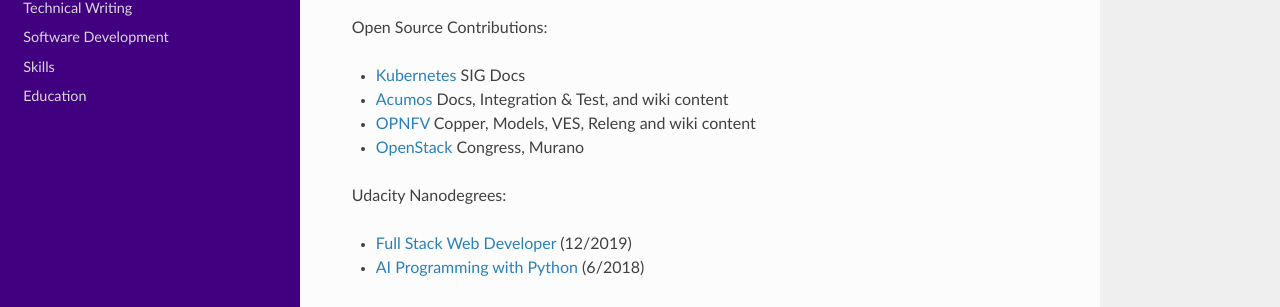
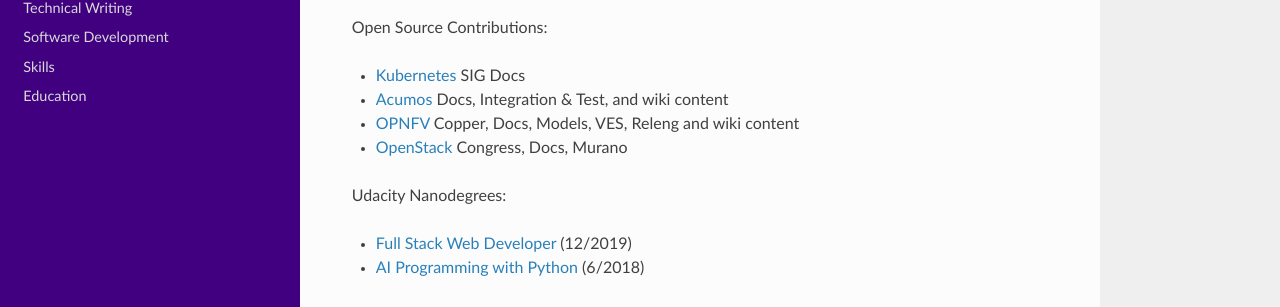
Before and after one commit to aimeeu/aimee-ukasick-resume, a Sphinx documentation site: the page built from docs/index.rst, in a window 1280 px wide and 900 px high, scrolled down 415 px. Shown: the part 144-451 px from the top of the window. Built offline with Sphinx 7.4.7 and the Read the Docs theme 2.0.0, drawn with Linux system fonts in a browser that asks for light colours.

Commit message:
Update index.rst

```diff
--- a/docs/index.rst
+++ b/docs/index.rst
@@ -37,8 +37,8 @@
 
 - `Kubernetes <https://kubernetes.io/>`_ SIG Docs
 - `Acumos <https://www.acumos.org/>`_ Docs, Integration & Test, and wiki content
-- `OPNFV <https://www.opnfv.org/>`_ Copper, Models, VES, Releng and wiki content
-- `OpenStack <https://www.openstack.org>`_ Congress, Murano
+- `OPNFV <https://www.opnfv.org/>`_ Copper, Docs, Models, VES, Releng and wiki content
+- `OpenStack <https://www.openstack.org>`_ Congress, Docs, Murano
 
 
 Udacity Nanodegrees:
```
